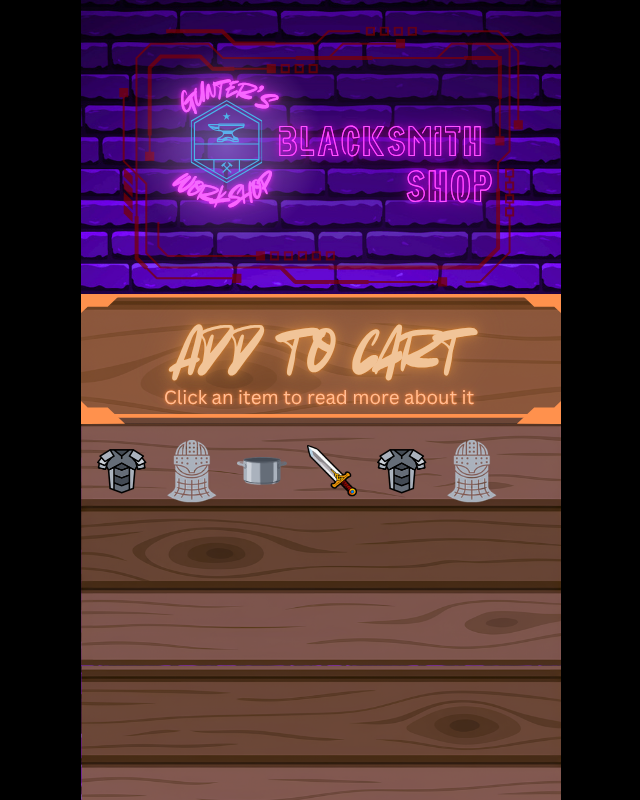
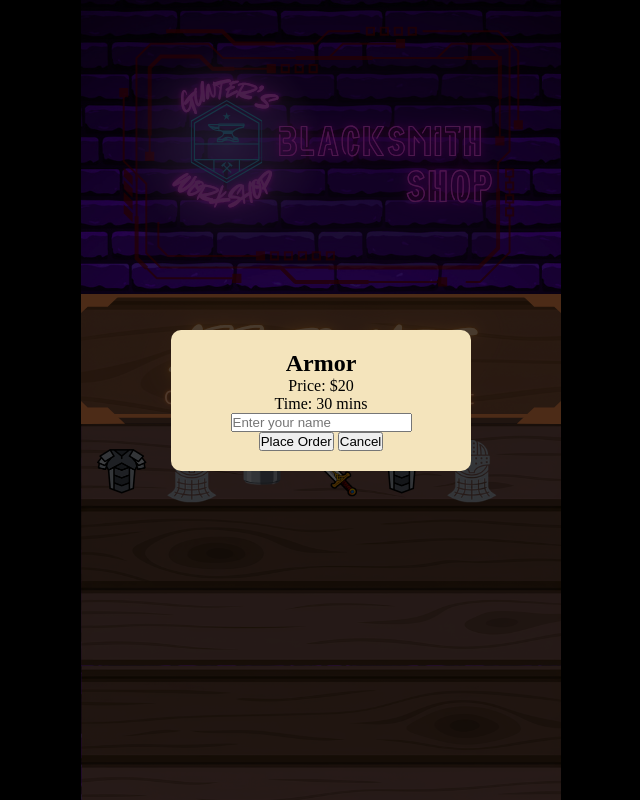
Before and after one commit to Projekt108/Gunters-Blacksmith-Shop, a website: page public/index.html in a window 1280 px wide. Both pictures are taken after a click on the button 441 px from the left and 471 px from the top of the page. Shown: the top 800 px of the page, without its empty margins (319-959 px from the left). Drawn offline with Linux system fonts and the light colour scheme.

Commit message:
Added the popup dialog for when something is clicked and script.js file

```diff
--- a/public/index.html
+++ b/public/index.html
@@ -58,7 +58,28 @@
             <img src="assets/queue-title.png">
         </div>
 
+        <!--Where all the added orders will show up-->
+        <div id = "queue">
+
+        </div>
+
+
     </div>
 
+    <!--Popup dialog box for when something is clicked-->
+    <div id="item-dialog" class="dialog-hidden">
+        <div class="dialog-content">
+            <h2 id="dialog-title"></h2>
+            <p id="dialog-price"></p>
+            <p id="dialog-time"></p>
+
+            <input type="text" id="customer-name" placeholder="Enter your name">
+            <button id="confirm-order-btn">Place Order</button>
+            <button id="close-dialog-btn">Cancel</button>
+        </div>
+    </div>
+
+    <!--Links the JavaScript so the page can use it, somehow I forgot to do this before-->
+    <script src="script.js"></script>
 </body>
 </html>
--- /dev/null
+++ b/public/script.js
@@ -0,0 +1,62 @@
+//You guys can adjust any of these values, I just added temporary ones for testing
+const ITEM_DATA = {
+    "sword": {
+        name: "Sword",
+        price: 10,
+        time: 15
+    },
+
+    "armor": {
+        name: "Armor",
+        price: 20,
+        time: 30
+    },
+
+    "chainmail": {
+        name: "Chainmail",
+        price: 30,
+        time: 45
+    },
+
+    "cooking-pot": {
+        name: "Cooking Pot",
+        price: 40,
+        time: 60
+    }
+};
+
+//Gets all the dialog elements and buttons on the page
+//Lets us know what was interacted with
+const dialog = document.getElementById('item-dialog');
+const dialogTitle = document.getElementById('dialog-title');
+const dialogPrice = document.getElementById('dialog-price');
+const dialogTime = document.getElementById('dialog-time');
+const closeDialogBtn = document.getElementById('close-dialog-btn');
+const confirmOrderBtn = document.getElementById('confirm-order-btn');
+const customerNameInput = document.getElementById('customer-name');
+const itemButtons = document.querySelectorAll('.item');
+
+//Loops through every single clickable item button on page
+itemButtons.forEach(button => {
+    button.addEventListener('click', () => {
+        //Gets the id of the item
+        const itemId = button.dataset.item;
+
+        //Finds the item in the ITEM_DATA object at the top
+        const itemInfo = ITEM_DATA[itemId];
+
+        //Updates the dialog text with the real info
+        dialogTitle.textContent = itemInfo.name;
+        dialogPrice.textContent = "Price: $" + itemInfo.price;
+        dialogTime.textContent = "Time: " + itemInfo.time + " mins";
+
+        //Actually shows the dialog
+        dialog.classList.remove('dialog-hidden');
+    });
+});
+
+//Runs when the cancel button is pressed
+closeDialogBtn.addEventListener('click', () => {
+    dialog.classList.add('dialog-hidden'); // Hides the thing
+    customerNameInput.value = ''; // Clear the name input field
+});
--- a/public/style.css
+++ b/public/style.css
@@ -50,3 +50,35 @@ img {
     padding: 0;
     cursor: pointer; /* Changes the cursor to the one with a hand for clicking*/
 }
+
+
+/*-----Styling for the dialog box-----*/
+
+/* Hides the dialog box, but only when it actually has this class */
+#item-dialog.dialog-hidden {
+    display: none;
+}
+
+/*Background that covers the screen*/
+#item-dialog {
+    position: fixed;
+    top: 0;
+    left: 0;
+    width: 100vw;
+    height: 100vh;
+    background: rgba(0, 0, 0, 0.7);
+    display: flex;
+    justify-content: center;
+    align-items: center;
+    z-index: 100; /* Makes sure it stays on top of everything */
+}
+
+/*The actual box with the content stuff*/
+.dialog-content {
+    background: #f4e4bc; /*This color looks clean fr*/
+    padding: 20px;
+    border-radius: 10px;
+    text-align: center;
+    width: 80%;
+    max-width: 300px;
+}
```
